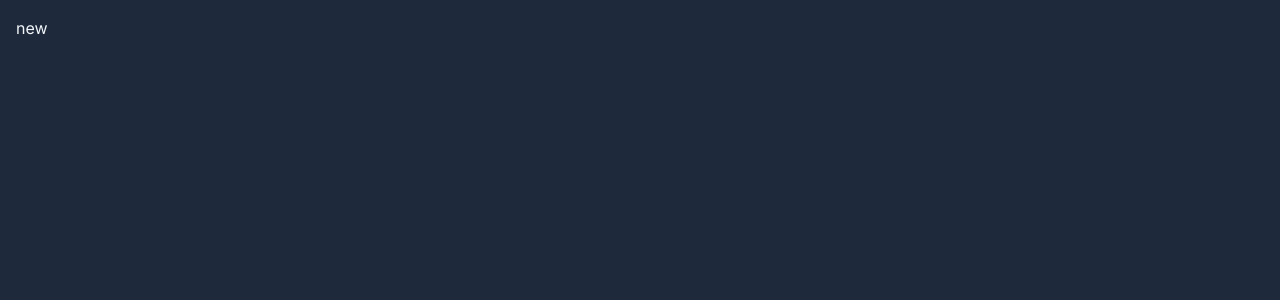
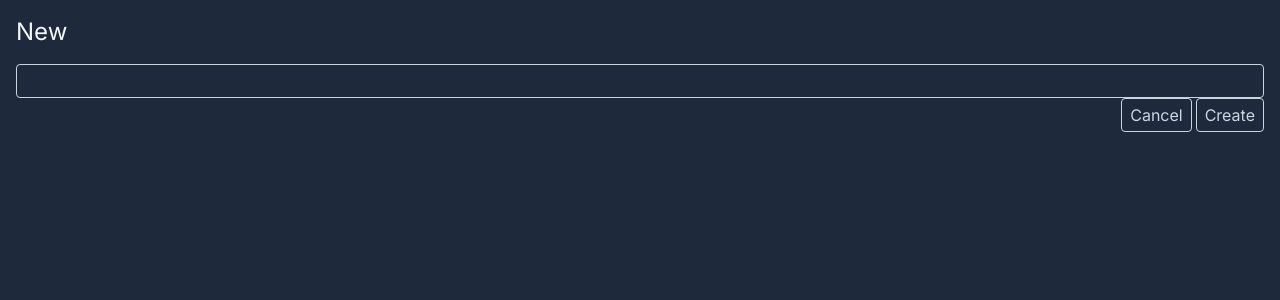
Before and after one commit to lpoetzel/next-server-actions-test, a Next.js app: page /new in a window 1280 px wide. Shown: the top 300 px of the page. Built offline with nearby package versions, Linux system fonts and the light colour scheme.

Commit message:
new todo style

```diff
--- a/src/app/new/page.tsx
+++ b/src/app/new/page.tsx
@@ -1,3 +1,32 @@
+import Link from "next/link";
+
 export default function Page() {
-  return <h1>new</h1>;
+  return (
+    <>
+      <header className="flex justify-between items-center mb-4">
+        <h1 className="text-2xl">New</h1>
+      </header>
+      <form className="flex gap-2 flex-col">
+        <input
+          type="text"
+          name="title"
+          className="border border-slate-300 bg-transparent rounded px-2 py-1 outline-none focus-within:border-slate-100"
+        />
+      </form>
+      <div className="flex gap-1 justify-end">
+        <Link
+          href=".."
+          className="border border-slate-300 text-slate-300 px-2 py-1 rounded hover:bg-slate-700 focus-within:bg-slate-700 outline-none"
+        >
+          Cancel
+        </Link>
+        <button
+          type="submit"
+          className="border border-slate-300 text-slate-300 px-2 py-1 rounded hover:bg-slate-700 focus-within:bg-slate-700 outline-none"
+        >
+          Create
+        </button>
+      </div>
+    </>
+  );
 }
```
